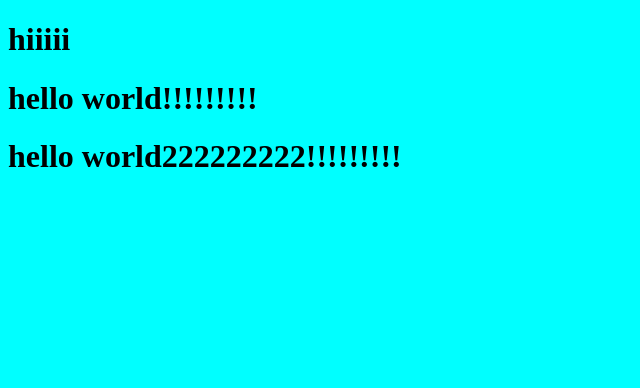
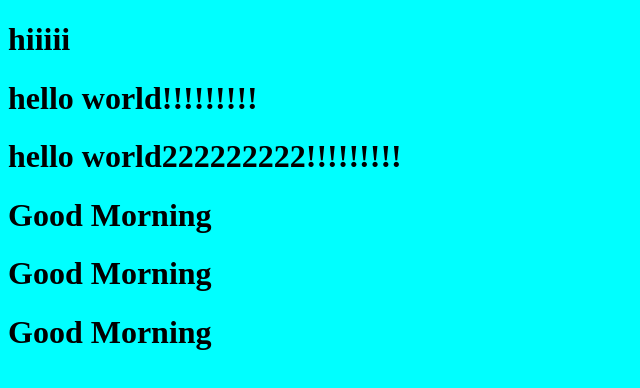
Before and after one commit to Nagarjundas/project, a plain HTML site: page index.html in a window 1280 px wide. Shown: the whole page, without its empty margins (0-640 px from the left). Drawn offline with Linux system fonts and the light colour scheme.

Commit message:
good morning added

```diff
--- a/index.html
+++ b/index.html
@@ -13,6 +13,9 @@
     <h1>hiiiii</h1>
     <h1>hello world!!!!!!!!!</h1>
     <h1>hello world222222222!!!!!!!!!</h1>
+    <h1>Good Morning</h1>
+    <h1>Good Morning</h1>
+    <h1>Good Morning</h1>
 </body>
 
 </html>
```
